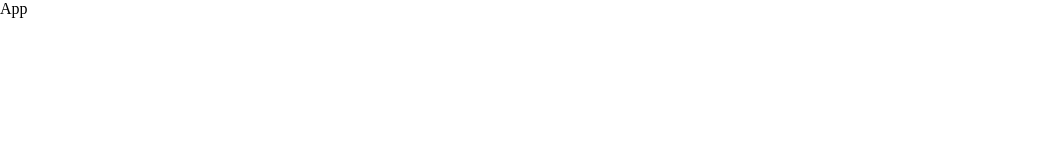
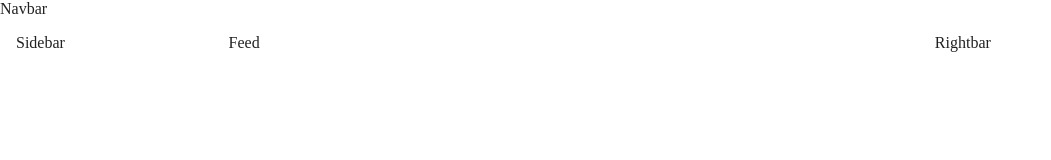
Before and after one commit to AnwarHossainSR/material-ui-social-media, a React (Create React App) app: page / in a window 1280 px wide. Shown: the top 160 px of the page, without its empty margins (0-1051 px from the left). Built offline with nearby package versions, Linux system fonts and the light colour scheme.

Commit message:
set folder structure and setup layout

```diff
--- a/src/App.js
+++ b/src/App.js
@@ -1,9 +1,20 @@
-import React from 'react'
+import { Box, Stack } from "@mui/material";
+import Feed from "./components/Feed";
+import Navbar from "./components/Navbar";
+import Rightbar from "./components/Rightbar";
+import Sidebar from "./components/Sidebar";
 
 const App = () => {
   return (
-    <div>App</div>
-  )
-}
+    <Box bgcolor={"background.default"} color={"text.primary"}>
+      <Navbar />
+        <Stack direction="row" spacing={2} justifyContent="space-between">
+        <Sidebar/>
+          <Feed />
+          <Rightbar />
+        </Stack>
+    </Box>
+  );
+};
 
-export default App
+export default App;
--- a/src/components/Feed.jsx
+++ b/src/components/Feed.jsx
@@ -0,0 +1,11 @@
+import { Box } from "@mui/material";
+
+const Feed = () => {
+  return (
+    <Box flex={4} p={{ xs: 0, md: 2 }}>
+      Feed
+    </Box>
+  );
+};
+
+export default Feed;
--- a/src/components/Navbar.jsx
+++ b/src/components/Navbar.jsx
@@ -0,0 +1,9 @@
+import React from 'react'
+
+const Navbar = () => {
+  return (
+    <div>Navbar</div>
+  )
+}
+
+export default Navbar
--- a/src/components/Rightbar.jsx
+++ b/src/components/Rightbar.jsx
@@ -0,0 +1,10 @@
+import { Box } from '@mui/material'
+import React from 'react'
+
+const Rightbar = () => {
+  return (
+    <Box flex={2} p={2} sx={{ display: { xs: "none", sm: "block" } }}>Rightbar</Box>
+  )
+}
+
+export default Rightbar
--- /dev/null
+++ b/src/components/Sidebar.jsx
@@ -0,0 +1,11 @@
+import { Box } from "@mui/material";
+
+const Sidebar = () => {
+  return (
+    <Box flex={1} p={2} sx={{ display: { xs: "none", sm: "block" } }}>
+      Sidebar
+    </Box>
+  );
+};
+
+export default Sidebar;
```
Also changed, not shown: src/components/Leftbar.jsx (deleted).
